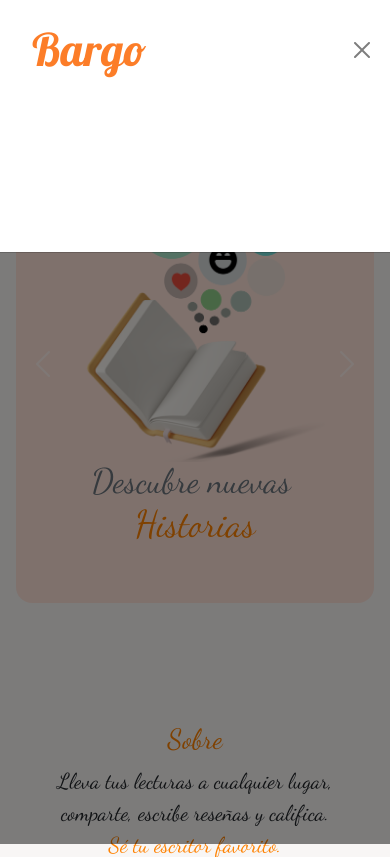
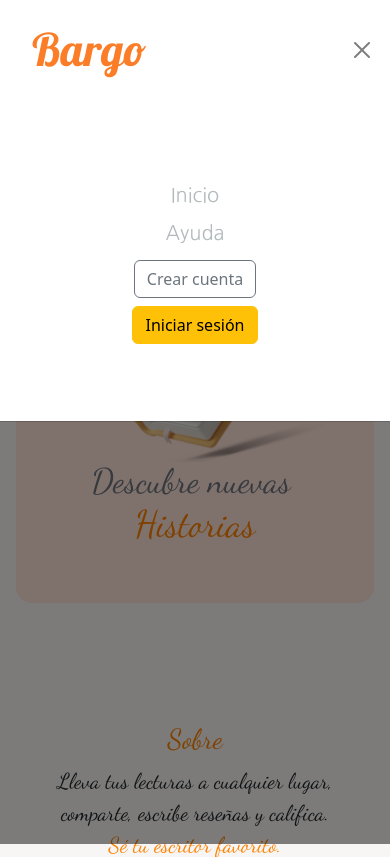
Before and after one commit to jaglux12/bargo-oficial-web-page, a PHP site: page / in a window 390 px wide, after a click that opens the changed part. Shown: the top 857 px of the page. Run offline with PHP 8.4, Linux system fonts and the light colour scheme; some libraries are stand-ins or nearby versions; grey boxes are pictures that could not be loaded.

Commit message:
cambios importantes en el index para mobile

```diff
--- a/index.html
+++ b/index.html
@@ -25,7 +25,7 @@
 
 			<header>
 
-				<nav class="navbar navbar-expand-md navbar-light m-3 justify-content-between">
+				<nav class="navbar navbar-expand-sm navbar-light m-3 justify-content-between">
 					<a href="#" class="navbar-brand ps-3" id="tituloBargo">Bargo</a>
 
 					<!-- Botón que se muestra cuando la barra de navegación de colapsa -->
@@ -34,24 +34,27 @@
 						<img src="imgs/bootstrap-icons-1.9.1/three-dots.svg" alt="Bootstrap" width="50" height="50">
 					</button>
 
-					<div class="offcanvas offcanvas-top" tabindex="-1" id="panelDesplegable">
+					<div class="offcanvas offcanvas-top d-xs-block d-sm-none h-50" tabindex="-1" id="panelDesplegable">
 
       			<div class="offcanvas-header">
         			<h5 class="offcanvas-title ps-3"id="tituloBargo">Bargo</h5>
         			<button type="button" class="btn-close pe-3" data-bs-dismiss="offcanvas"></button>
       			</div>
 
-      			<div class="offcanvas-body ps-3">
-
+      			<div class="offcanvas-body ps-3 d-flex justify-content-center align-items-center flex-column">
+							<a href="#" id="tituloOpcionesPrincipales" class="my-1">Inicio</a>
+							<a href="#" id="tituloOpcionesPrincipales" class="my-1">Ayuda</a>
+							<button type="button" class="btn btn-outline-secondary my-2">Crear cuenta</button>
+							<button type="button" class="btn btn-warning">Iniciar sesión</button>
       			</div>
 
     			</div>
 
 					<div class="collapse navbar-collapse justify-content-end" id="navbarContenido">
-						<a href="#" id="tituloOpcionesPrincipales" class="mx-3">Inicio</a>
-						<a href="#" id="tituloOpcionesPrincipales" class="mx-2">Nosotros</a>
+						<a href="#" id="tituloOpcionesPrincipales" class="mx-1">Inicio</a>
+						<a href="#" id="tituloOpcionesPrincipales" class="mx-1">Nosotros</a>
 						<button type="button" class="btn btn-outline-secondary mx-1">Crear cuenta</button>
-						<button type="button" class="btn btn-primary">Iniciar sesión</button>
+						<button type="button" class="btn btn-warning">Iniciar sesión</button>
 					</div>
 
 				</nav>
--- a/style/index/style-index.css
+++ b/style/index/style-index.css
@@ -22,7 +22,14 @@ body{
 	font-size: 20px;
 	color:  #b2babb;
 	font-family: 'Nanum Gothic', sans-serif;
+	transition-property: color;
+	transition-duration: 0.2s;
 }
+
+#tituloOpcionesPrincipales:hover{
+	color: #f3b550;
+}
+
 
 #panelOpcionesPrincipales{
 	display: flex;
@@ -49,7 +56,7 @@ body{
 
 #botonCrearCuenta{
 	border-radius: 100px 100px 100px 100px;
-	background-color:  #f3b550 ;
+	background-color:  f3b550 ;
 	border-width: 0px;
 	font-size: 18px;
 	padding: 15px;
```
